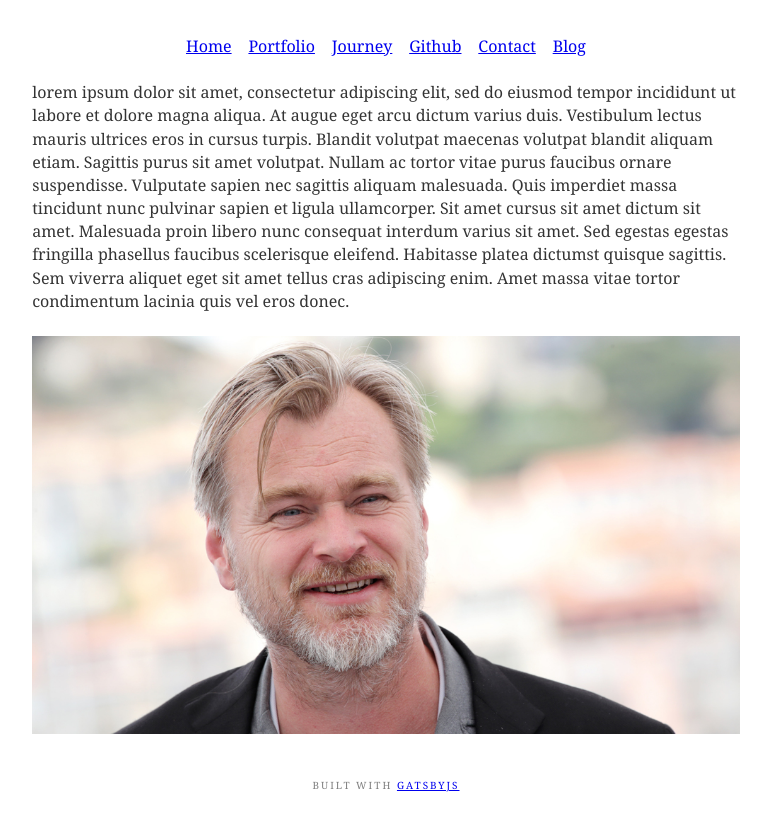
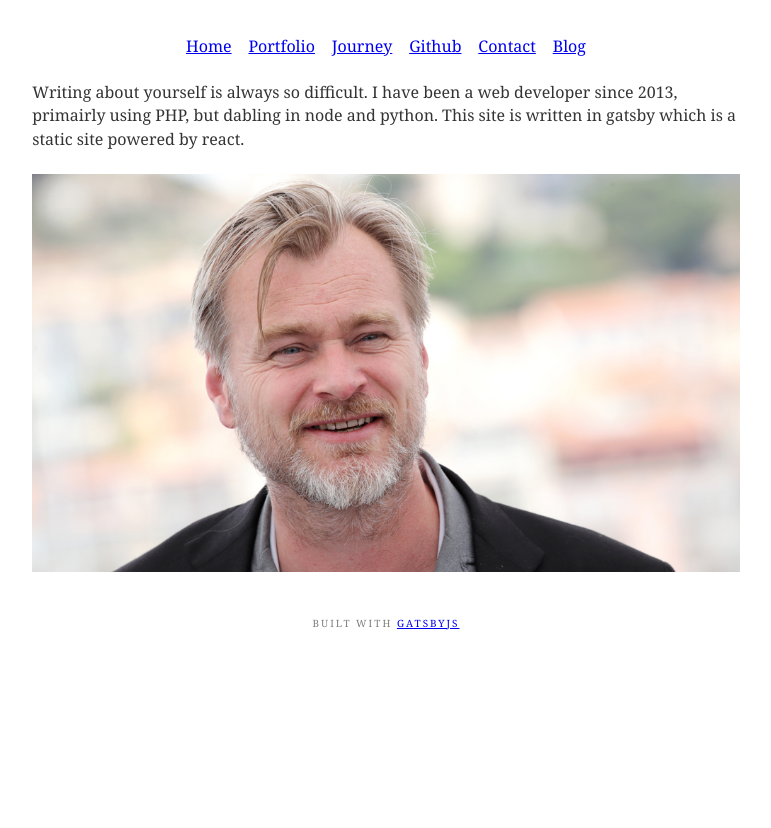
Before and after one commit to bradygp/bradygp.github.io, a Gatsby site: page / in a window 1280 px wide. Shown: the whole page, without its empty margins (254-1025 px from the left). After the commit the page ends 800 px from the top, so only its background shows below. Built offline with nearby package versions, Linux system fonts and the light colour scheme; Gatsby itself is replaced by a stand-in of ours; some packages are replaced by stand-ins of ours.

Commit message:
populated index.js and added author to blog. Removed test page

```diff
--- a/src/pages/blog/2019-01-02-hello-world.md
+++ b/src/pages/blog/2019-01-02-hello-world.md
@@ -2,7 +2,7 @@
 title: Hello World
 path: '/blog/hello-world/'
 date: 2019-01-02T09:14:52+00:00
-author: admin
+author: Brady Pacha
 type: post
 ---
 
--- a/src/pages/index.js
+++ b/src/pages/index.js
@@ -21,19 +21,7 @@ class SiteIndex extends React.Component {
           <meta name="description" content={siteDescription} />
         </Hemlet>
         <p>
-          lorem ipsum dolor sit amet, consectetur adipiscing elit, sed do
-          eiusmod tempor incididunt ut labore et dolore magna aliqua. At augue
-          eget arcu dictum varius duis. Vestibulum lectus mauris ultrices eros
-          in cursus turpis. Blandit volutpat maecenas volutpat blandit aliquam
-          etiam. Sagittis purus sit amet volutpat. Nullam ac tortor vitae purus
-          faucibus ornare suspendisse. Vulputate sapien nec sagittis aliquam
-          malesuada. Quis imperdiet massa tincidunt nunc pulvinar sapien et
-          ligula ullamcorper. Sit amet cursus sit amet dictum sit amet.
-          Malesuada proin libero nunc consequat interdum varius sit amet. Sed
-          egestas egestas fringilla phasellus faucibus scelerisque eleifend.
-          Habitasse platea dictumst quisque sagittis. Sem viverra aliquet eget
-          sit amet tellus cras adipiscing enim. Amet massa vitae tortor
-          condimentum lacinia quis vel eros donec.
+	Writing about yourself is always so difficult. I have been a web developer since 2013, primairly using PHP, but dabling in node and python. This site is written in gatsby which is a static site powered by react.
         </p>
         <img src={DisplayImage} alt={siteTitle} />
       </Layout>
--- a/src/pages/test-page.md
+++ /dev/null
@@ -1,9 +0,0 @@
----
-path: /test-page
----
-
-<!--- All of the above frontmatter fields are mandatory -->
-
-# Test Page Title
-
-Lorem ipsum dolor sit amet, consectetur adipiscing elit, sed do eiusmod tempor incididunt ut labore et dolore magna aliqua. Ut enim ad minim veniam, quis nostrud exercitation ullamco laboris nisi ut aliquip ex ea commodo consequat. Duis aute irure dolor in reprehenderit in voluptate velit esse cillum dolore eu fugiat nulla pariatur. Excepteur sint occaecat cupidatat non proident, sunt in culpa qui officia deserunt mollit anim id est laborum.
```
